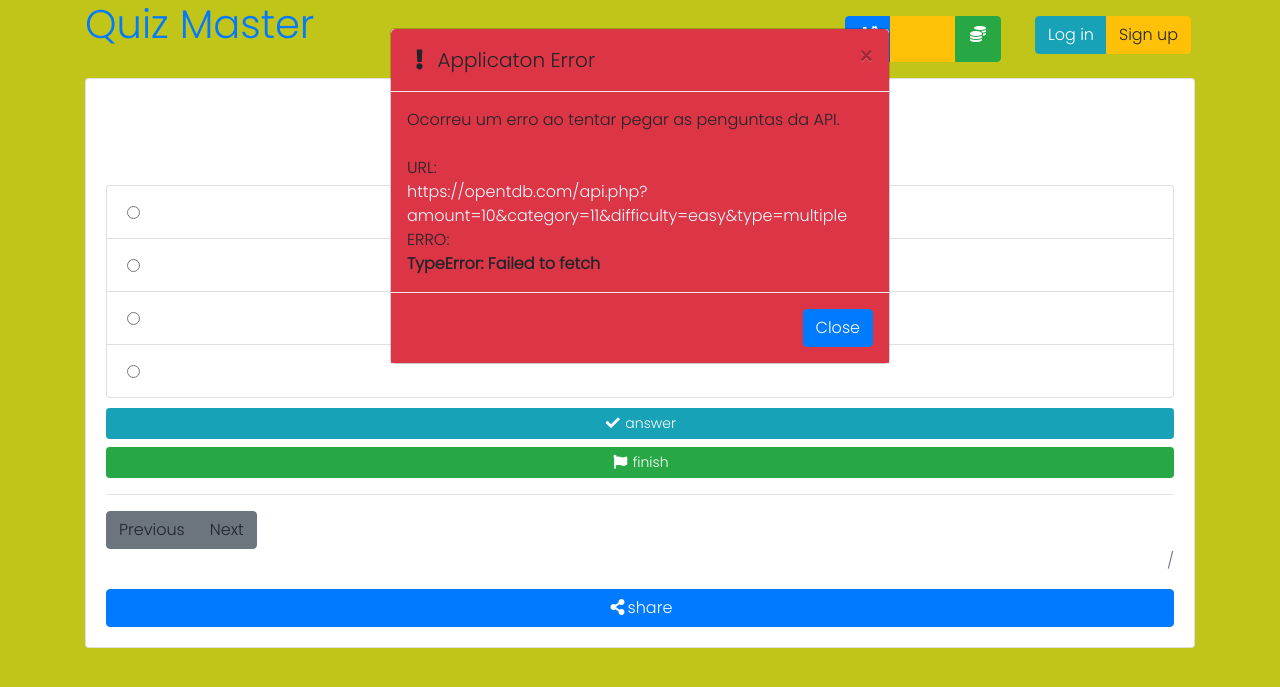
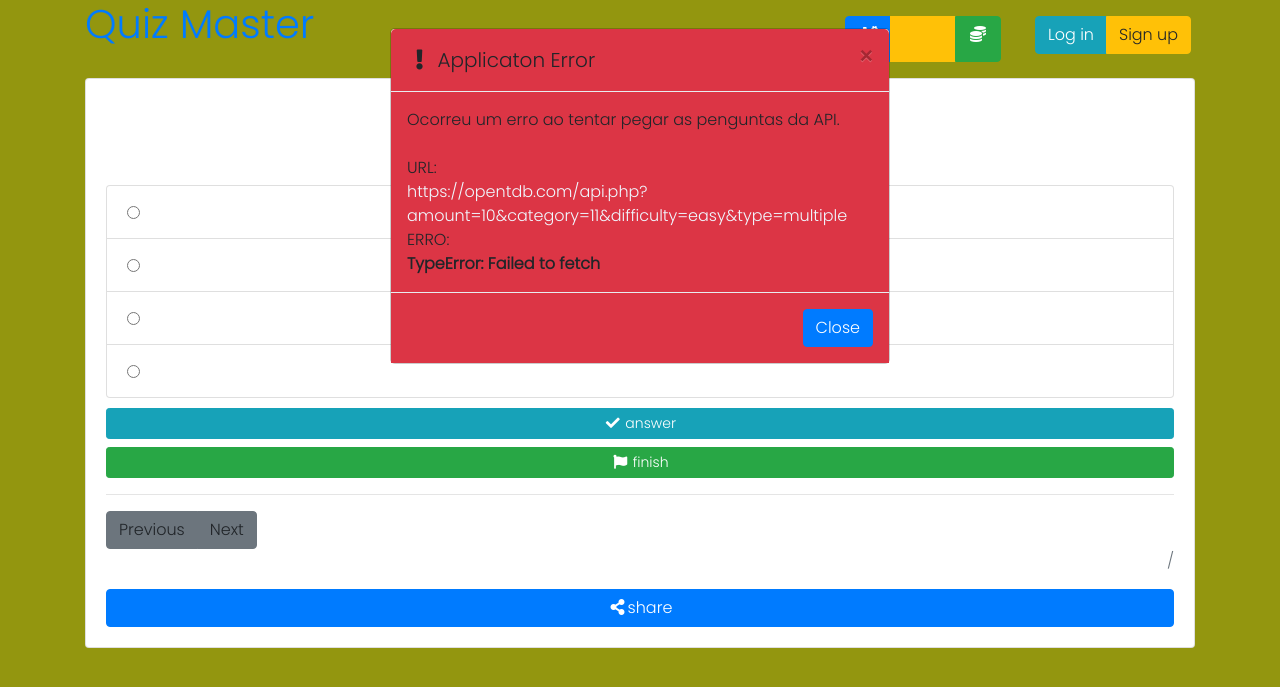
Before and after one commit to gelwg1/Quiz_Web, a PHP site: page / in a window 1280 px wide. Shown: the top 687 px of the page. Run offline with PHP 8.4, Linux system fonts and the light colour scheme; some libraries are stand-ins or nearby versions.

Commit message:
edit assets

```diff
--- a/assets/style.css
+++ b/assets/style.css
@@ -1,7 +1,7 @@
 body{
 
     font-family: 'Poppins', sans-serif;
-    background-color: rgb(194, 197, 25);
+    background-color: rgb(147, 150, 15);
 
 }
 
```
